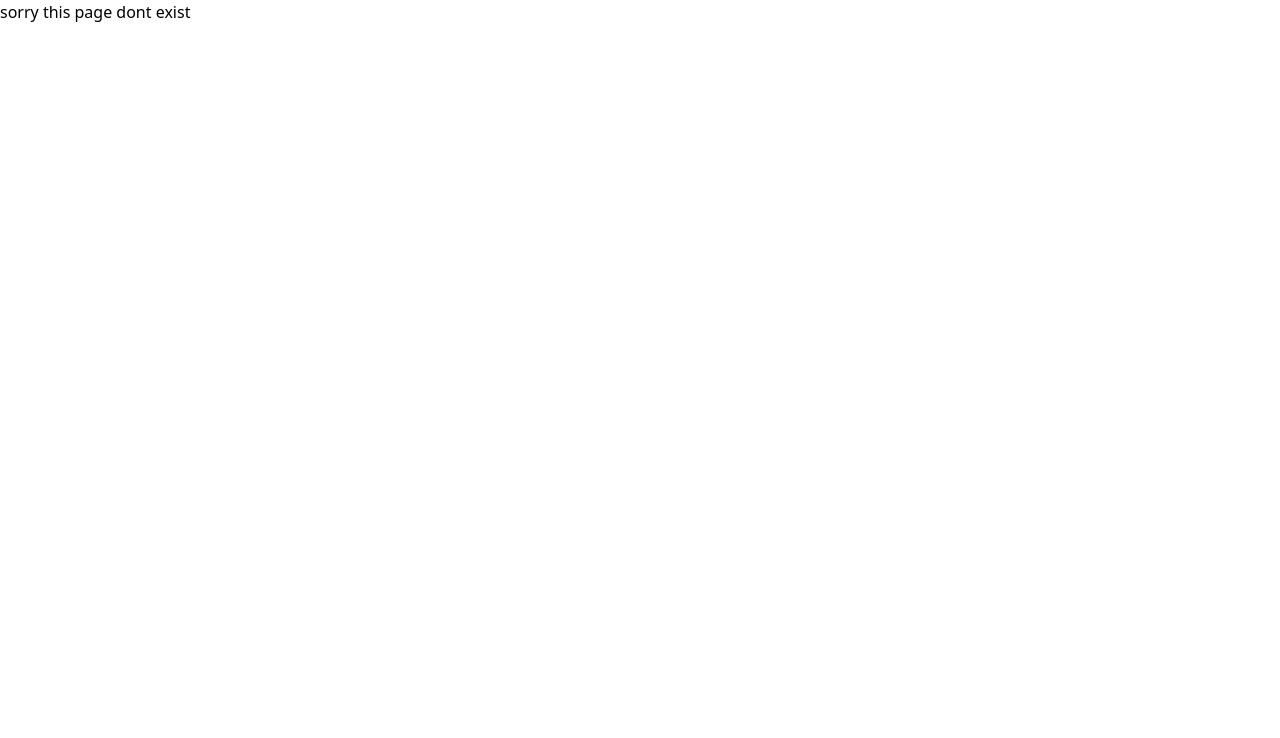
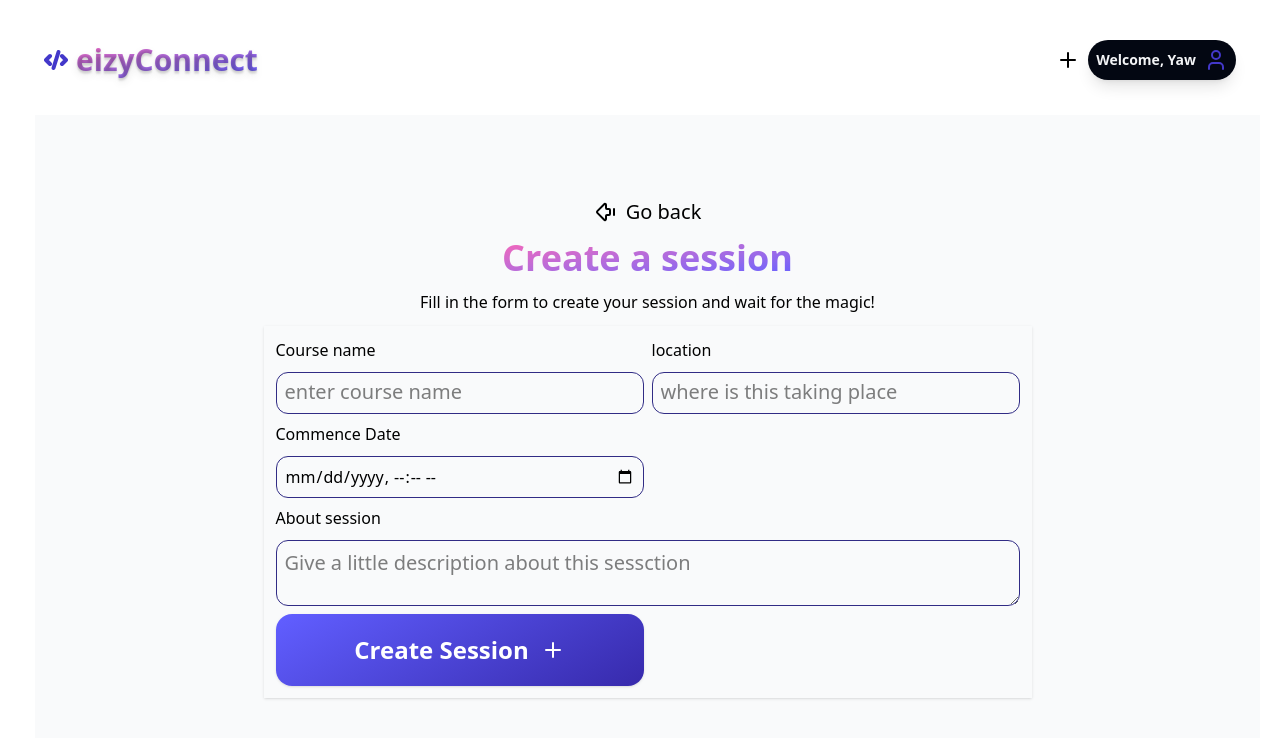
Before and after one commit to CodeHumps001/Study-buddy-web, a React (Vite) app in the folder studdy-buddy/: page /session/create in a window 1280 px wide. Shown: the top 738 px of the page. Built offline with nearby package versions, Linux system fonts and the light colour scheme.

Commit message:
create-session and feeds page created

```diff
--- a/studdy-buddy/src/App.jsx
+++ b/studdy-buddy/src/App.jsx
@@ -6,6 +6,7 @@ import SessionProfile from "./pages/SessionProfile";
 import { BrowserRouter, Routes, Route } from "react-router";
 import HomepageLayout from "./pages/ui/HomepageLayout";
 import { LayoutProvider } from "./context/LayoutContext";
+import CreateSession from "./pages/CreateSession";
 // import GlobalStyles from "./styles/GlobalStyles";
 
 function App() {
@@ -14,7 +15,6 @@ function App() {
       {/* <GlobalStyles /> */}
       <BrowserRouter>
         <Routes>
-          <Route index element={<Homepage />} />
           <Route
             element={
               <LayoutProvider>
@@ -22,8 +22,10 @@ function App() {
               </LayoutProvider>
             }
           >
-            <Route path="homepage" element={<Homepage />} />
+            <Route index element={<Homepage />} />
+            <Route path="feed" element={<Homepage />} />
             <Route path="sessions/:id" element={<SessionProfile />} />
+            <Route path="session/create" element={<CreateSession />} />
           </Route>
           <Route path="login" element={<Login />} />
           <Route path="signup" element={<SignUp />} />
--- a/studdy-buddy/src/components/Header.jsx
+++ b/studdy-buddy/src/components/Header.jsx
@@ -1,6 +1,14 @@
-import { CodeSquare, LucideCode2, MenuIcon } from "lucide-react";
+import {
+  Clipboard,
+  CodeSquare,
+  LucideCode2,
+  MenuIcon,
+  Plus,
+  User,
+} from "lucide-react";
 import styled from "styled-components";
 import { useLayout } from "../context/LayoutContext";
+import { NavLink } from "react-router";
 
 const HeaderTag = styled.header`
   grid-column: 1/-1;
@@ -9,16 +17,25 @@ const HeaderTag = styled.header`
 export default function Header() {
   const { isHide, setIshide } = useLayout();
   return (
-    <HeaderTag className="shadow flex justify-between items-center px-6">
-      <div className="flex gap-2 text-3xl items-center font-bold text-shadow-lg h cursor-pointer transition-all  bg-linear-to-br from-pink-400 to-indigo-500 text-transparent bg-clip-text ">
+    <HeaderTag className=" flex justify-between items-center px-6">
+      <NavLink
+        to="/"
+        className="flex gap-2 text-3xl items-center font-bold text-shadow-lg h cursor-pointer transition-all  bg-linear-to-br from-pink-400 to-indigo-500 text-transparent bg-clip-text "
+      >
         <LucideCode2 color="#4338ca" strokeWidth={4} /> <span>eizyConnect</span>
+      </NavLink>
+      <div className="flex  justify-center items-center gap-2">
+        <NavLink to="/session/create">
+          <Plus />
+        </NavLink>
+        <span
+          className=" rounded-4xl  flex justify-center items-center bg-gray-950 cursor-pointer transition-all shadow-lg gap-2 p-2 "
+          onClick={() => setIshide(!isHide)}
+        >
+          <h1 className="text-sm font-bold text-gray-100  ">Welcome, Yaw</h1>
+          <User color="#4338ca" />
+        </span>
       </div>
-      <span
-        className=" rounded-4xl  flex justify-center items-center cursor-pointer transition-all hover:shadow-lg"
-        onClick={() => setIshide(!isHide)}
-      >
-        <MenuIcon color="#4338ca" />
-      </span>
     </HeaderTag>
   );
 }
--- a/studdy-buddy/src/components/SessionCard.jsx
+++ b/studdy-buddy/src/components/SessionCard.jsx
@@ -10,6 +10,7 @@ import {
 import mockSessions from "../data";
 import { formatPostedTime, formatSessionDate } from "../helpers/formatDate";
 import styled from "styled-components";
+import { NavLink } from "react-router";
 
 const CardFooter = styled.div`
   display: flex;
@@ -23,36 +24,40 @@ export default function SessionCard() {
   return (
     <>
       {sessionsInfo.map((session) => (
-        <li className="flex flex-col shadow hover:shadow-lg rounded-3xl p-4 transition-all gap-2 w-xl">
-          <h2 className="text-2xl font-medium text-emerald-500 ">
+        <NavLink to={`/sessions/${session.id}`}>
+          <li className="flex flex-col shadow hover:shadow-lg rounded-3xl p-4 max-[500px]:p-2 transition-all gap-2 w-xl max-[500px]:w-xs">
+            <h2 className="text-2xl font-medium text-emerald-500 max-[500px]:text-lg">
               {session.courseName}
             </h2>
-          <p className="flex gap-1 text-gray-400">
+            <p className="flex gap-1 text-gray-400 max-[500px]:text-sm">
               <MapPin /> {session.location} | <TimerIcon />
               {formatSessionDate(session.sessionDate)}
             </p>
-          <p className="text-gray-800 text-lg font-medium">{session.reason}</p>
+            <p className="text-gray-800 text-lg font-medium max-[500px]:text-sm">
+              {session.reason}
+            </p>
             <CardFooter>
-            <p className="flex flex-col gap-2">
-              <span className="flex gap-1">
+              <p className="flex flex-col gap-2 ">
+                <span className="flex gap-1 max-[500px]:text-xs">
                   <Users /> {session.attendees.length}{" "}
                   {session.attendees.length > 1
                     ? "Buddies "
                     : session.attendees.length === 0
-                  ? "No Buddy yet"
+                    ? "Be the first to join"
                     : "Buddy"}{" "}
                   Joined
                 </span>
-              <span className="flex gap-1">
+                <span className="flex gap-1 max-[500px]:text-xs">
                   <AlarmCheck />
                   {formatPostedTime(session.createdAt)}
                 </span>
               </p>
-            <button className="px-6 py-2 text-lg font-medium text-white bg-linear-150 from-indigo-500 to-indigo-800 rounded-2xl hover:shadow-lg shadow-indigo-600 transition-all cursor-pointer">
-              Join Session
+              <button className="px-6 text-sm font-bold  text-white bg-linear-150 from-indigo-800 to-indigo-700 rounded-sm hover:shadow-lg shadow-indigo-600 transition-all cursor-pointer max-[500px]:text-sm max-[500px]:px-4 max-[500px]:py-1">
+                View details
               </button>
             </CardFooter>
           </li>
+        </NavLink>
       ))}
     </>
   );
--- a/studdy-buddy/src/components/Sidebar.jsx
+++ b/studdy-buddy/src/components/Sidebar.jsx
@@ -33,7 +33,7 @@ export default function Sidebar() {
       </Avarta>
       <Details>
         <h3 className="bg-linear-to-br from-pink-400 to-indigo-700 text-transparent bg-clip-text text-2xl ">
-          name
+          Name
         </h3>
         <h1>Yaw fosu</h1>
       </Details>
--- /dev/null
+++ b/studdy-buddy/src/pages/CreateSession.jsx
@@ -0,0 +1,66 @@
+import styled from "styled-components";
+import Button from "../components/Button";
+import { ArrowBigLeftDash, Plus, Send } from "lucide-react";
+import { NavLink } from "react-router";
+
+const Field = styled.div`
+  display: flex;
+  flex-direction: column;
+  gap: 10px;
+`;
+export default function CreateSession() {
+  return (
+    <div className="bg-gray-50 flex flex-col  gap-3 justify-center items-center h-full">
+      <NavLink
+        to="/"
+        className="flex hover:underline text-xl justify-center items-center gap-2"
+      >
+        <ArrowBigLeftDash />
+        <span>Go back</span>
+      </NavLink>
+      <h1 className="text-4xl font-bold bg-linear-to-br from-pink-400 to-indigo-500 text-transparent bg-clip-text text-shadow-2xl">
+        Create a session{" "}
+      </h1>
+      <p>Fill in the form to create your session and wait for the magic!</p>
+      <form className="grid grid-cols-2 w-3xl shadow gap-2 p-3">
+        <Field>
+          <label htmlFor="">Course name</label>
+          <input
+            type="text"
+            placeholder="enter course name"
+            className="p-2 rounded-xl border-indigo-900 border   outline-indigo-800 placeholder:text-xl"
+          />
+        </Field>
+        <Field>
+          <label htmlFor="">location</label>
+          <input
+            type="text"
+            placeholder="where is this taking place"
+            className="p-2 rounded-xl border-indigo-900 border   outline-indigo-800 placeholder:text-xl"
+          />
+        </Field>
+        <Field>
+          <label htmlFor="">Commence Date</label>
+          <input
+            type="datetime-local"
+            placeholder="enter course name"
+            className="p-2 rounded-xl border-indigo-900 border   outline-indigo-800 placeholder:text-xl"
+          />
+        </Field>
+        <Field className="grid col-span-2">
+          <label htmlFor="">About session</label>
+          <textarea
+            type="text"
+            placeholder="Give a little description about this sessction"
+            className="p-2 rounded-xl border-indigo-900 border   outline-indigo-800 placeholder:text-xl "
+          />
+        </Field>
+
+        <Button>
+          <span>Create Session</span>
+          <Plus />
+        </Button>
+      </form>
+    </div>
+  );
+}
--- a/studdy-buddy/src/pages/Login.jsx
+++ b/studdy-buddy/src/pages/Login.jsx
@@ -65,10 +65,7 @@ function Login() {
             />
           </Field>
 
-          <Button>
-            <span>Login</span>
-            <Send />
-          </Button>
+          <Button></Button>
           <p className="text-center text-red-500 font-extrabold">
             Wrong credentials!!
           </p>
--- a/studdy-buddy/src/pages/Signup.jsx
+++ b/studdy-buddy/src/pages/Signup.jsx
@@ -13,12 +13,15 @@ const Field = styled.div`
   gap: 8px;
 `;
 
+const FieldGrid = styled.div``;
+
 function SignUp() {
   const [name, setName] = useState("");
   const [about, setAbout] = useState("");
   const [skills, setSkills] = useState("");
   const [email, setEmail] = useState("");
   const [password, setPassword] = useState("");
+  const [phone, setPhone] = useState(null);
 
   function SignUpHandler(e) {
     e.preventDefault();
@@ -27,7 +30,7 @@ function SignUp() {
     <Row>
       <View>
         <form
-          className="p-4   sm:shadow rounded-2xl flex  flex-col gap-5 w-xl max-[500px]:w-screen max-[500px]:p-6 max-[500px]:shadow-0  overflow-clip"
+          className="p-4   sm:shadow rounded-2xl flex  flex-col w-5xl gap-5  max-[500px]:w-screen max-[500px]:p-6 max-[500px]:shadow-0  overflow-clip"
           onSubmit={SignUpHandler}
         >
           <Field className="text-center  block m-auto">
@@ -42,6 +45,7 @@ function SignUp() {
               </NavLink>
             </p>
           </Field>
+          <FieldGrid className="grid grid-cols-2 gap-2 max-[500px]:grid-cols-1">
             <Field>
               <label htmlFor="" className="text-2xl font-light text-gray-600">
                 Full name
@@ -68,7 +72,8 @@ function SignUp() {
             </Field>
             <Field>
               <label htmlFor="" className="text-2xl font-light text-gray-600">
-              Skills <span className="text-red-400">(seperate with comma)</span>
+                Skills{" "}
+                <span className="text-red-400">(seperate with comma)</span>
               </label>
               <input
                 type="text"
@@ -84,10 +89,22 @@ function SignUp() {
               </label>
               <input
                 type="email"
-              placeholder="fill in with your password"
+                placeholder="enter your email"
                 className="px-4 py-6 border shadow rounded-2xl border-indigo-300 block w-full outline-indigo-800 placeholder:text-2xl"
                 value={email}
                 onChange={(e) => setEmail(e.target.value)}
+              />
+            </Field>
+            <Field>
+              <label htmlFor="" className="text-2xl font-light text-gray-600">
+                Phone(whatsapp number)
+              </label>
+              <input
+                type="tel"
+                placeholder="233123456789"
+                className="px-4 py-6 border shadow rounded-2xl border-indigo-300 block w-full outline-indigo-800 placeholder:text-2xl"
+                value={phone}
+                onChange={(e) => setPhone(e.target.value)}
               />
             </Field>
             <Field>
@@ -107,6 +124,7 @@ function SignUp() {
               <span>Register</span>
               <Send />
             </Button>
+          </FieldGrid>
           <p className="text-center text-red-500 font-extrabold">
             Wrong credentials!!
           </p>
```
Lines whose indentation alone changed are shown as unchanged.
